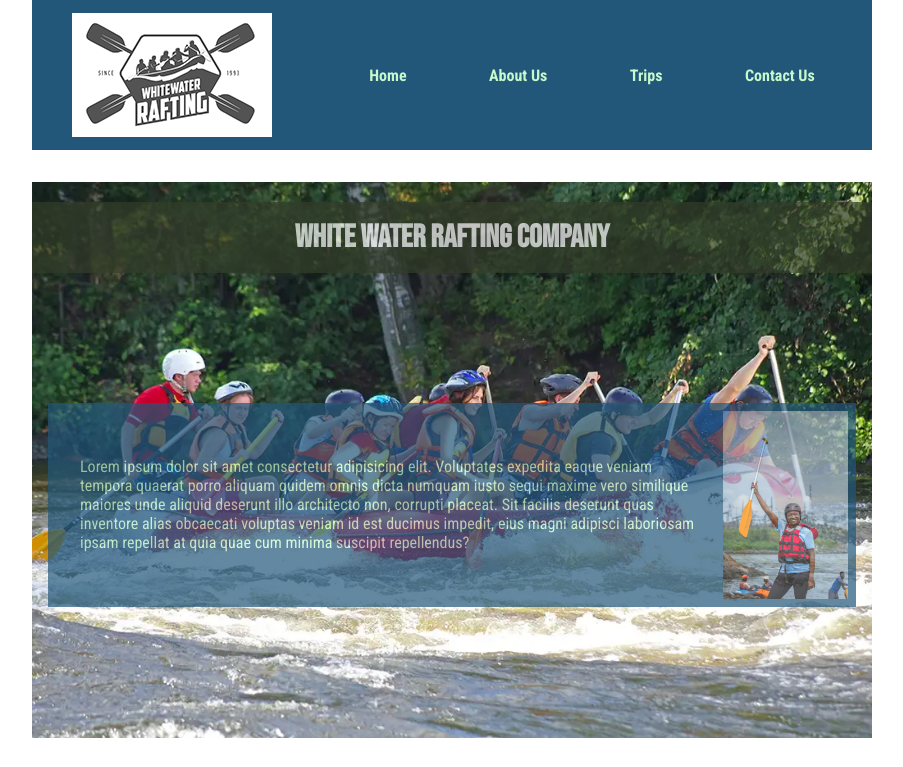
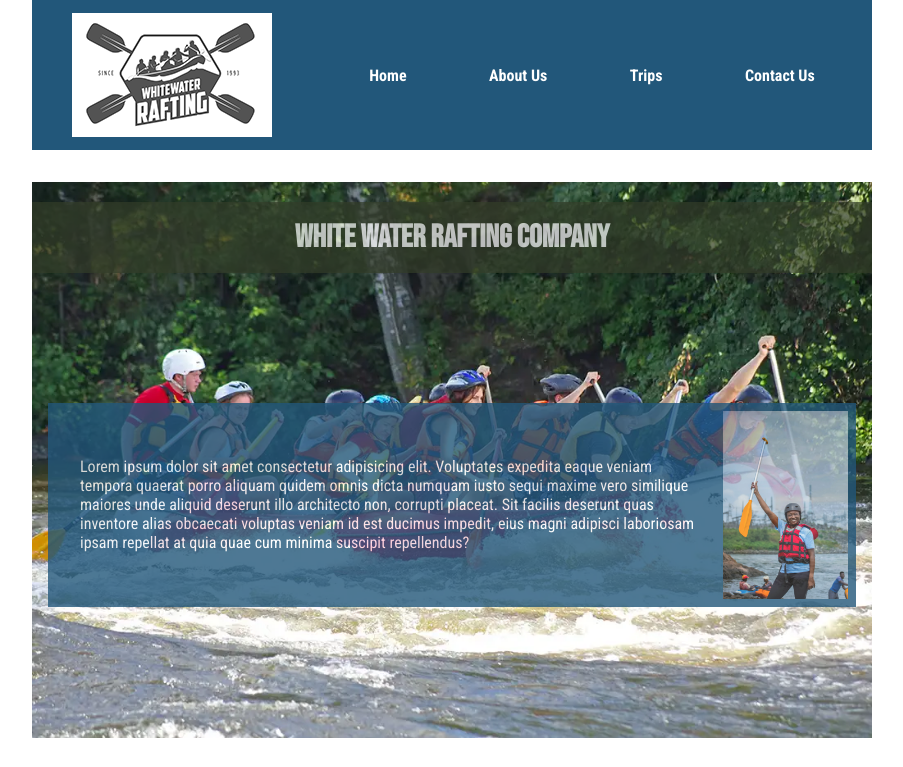
Before and after one commit to luccasaguilar/wdd130, a plain HTML site: page wwr/about.html in a window 1280 px wide. Shown: the top 767 px of the page, without its empty margins (188-1091 px from the left). Drawn offline with Linux system fonts and the light colour scheme.

Commit message:
contrast

```diff
--- a/wwr/styles/rafting.css
+++ b/wwr/styles/rafting.css
@@ -43,7 +43,7 @@ header nav a {
     padding: 0.5rem 1rem;
     text-decoration: none;
     font-weight: bold;
-    color: var(--accent2-color);
+    color: white;
 }
 
 header, main, footer, .history, .adventure {
@@ -102,8 +102,8 @@ article {
     align-items: center;
     top: 205px;
     background-color: var(--primary-color);
-    opacity: 0.7;
-    color: var(--accent2-color);
+    opacity: 0.8;
+    color: white;
 }
 
 .history {
@@ -182,7 +182,7 @@ footer {
     align-items: center;
     padding: 5px;
     background-color: var(--primary-color);
-    color: var(--accent2-color);
+    color: white;
     margin-top: 2rem;
     flex-wrap: wrap;
 }
```
